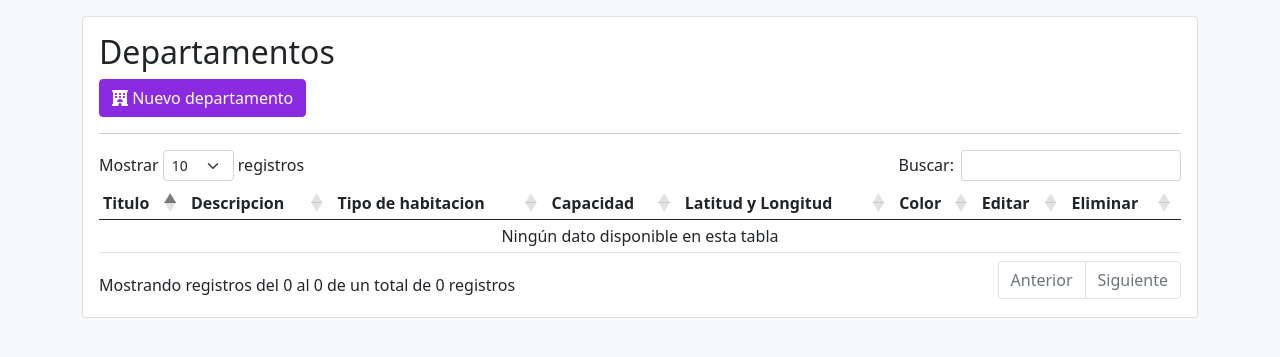
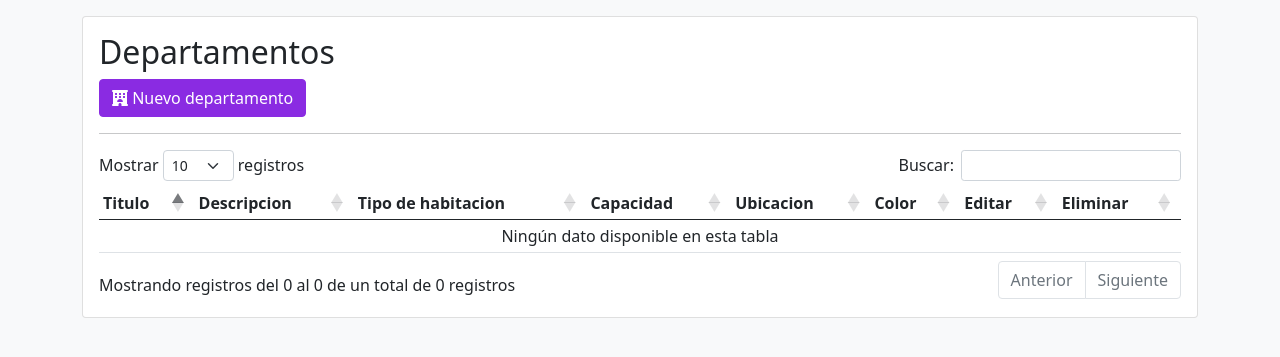
Before and after one commit to maximilianoscr/reserva-floripa, a PHP site: page /reserva/modulos/departamentos.php in a window 1280 px wide. Shown: the part 66-423 px from the top of the page. Run offline with PHP 8.4, Linux system fonts and the light colour scheme; the visitor is signed in with stand-in values (Sample User, id 1); tables that the repository leaves empty or names only in its code hold one stand-in row (values such as "Sample post"); some libraries are stand-ins or nearby versions.

Commit message:
subo cambios

```diff
--- a/clases/Departamentos.php
+++ b/clases/Departamentos.php
@@ -17,23 +17,19 @@
                                             altura,
                                             tipo_habitacion,
                                             descripcion,
-                                            x_mapa,
-                                            y_mapa,
+                                            ubi,
                                             capacidad,
-                                            color,
-                                            imagen)
-                            VALUES (?, ?, ?, ?, ?, ?, ?, ?, ?, ?)";
+                                            color)
+                            VALUES (?, ?, ?, ?, ?, ?, ?, ?)";
             $query = $conexion->prepare($sql);
-            $query->bind_param('sssissssss', $data['titulo'],
+            $query->bind_param('sssissss', $data['titulo'],
                                         $data['direccion'],
                                         $data['altura'],
                                         $data['tipo_habitacion'],
                                         $data['descripcion'],
-                                        $data['x_mapa'],
-                                        $data['y_mapa'],
+                                        $data['ubi'],
                                         $data['capacidad'],
-                                        $data['color'],
-                                        $data['imagen']);
+                                        $data['color']);
             return $query->execute();
         }
 
@@ -113,19 +109,17 @@
                                             altura = ?,
                                             tipo_habitacion = ?,
                                             descripcion = ?,
-                                            x_mapa = ?,
-                                            y_mapa = ?,
+                                            ubi = ?,
                                             capacidad = ?,
                                             color = ?
                     WHERE id = ?";//revisar falta AGREGAR IMAGEEEN
             $query = $conexion->prepare($sql);
-            $query->bind_param('sssssssssi', $data['titulo'],
+            $query->bind_param('ssssssssi', $data['titulo'],
                                         $data['direccion'],
                                         $data['altura'],
                                         $data['tipo_habitacion'],
                                         $data['descripcion'],
-                                        $data['x_mapa'],
-                                        $data['y_mapa'],
+                                        $data['ubi'],
                                         $data['capacidad'],
                                         $data['color'],
                                         $data['id']);
--- a/modulos/departamentos/modal_agregar.php
+++ b/modulos/departamentos/modal_agregar.php
@@ -25,10 +25,8 @@
             </select>
             <label for="descripcion">Descripcion</label>
             <input type="text" class="form-control" id="descripcion" name="descripcion" required>
-            <label for="x_mapa">Latitud</label>
+            <label for="x_mapa">Ubicacion</label>
             <input type="text" class="form-control" id="x_mapa" name="x_mapa" >
-            <label for="y_mapa">Longitud</label>
-            <input type="text" class="form-control" id="y_mapa" name="y_mapa" >
             <label for="capacidad">Capacidad en personas</label>
             <input type="number" class="form-control" id="capacidad" name="capacidad" required>
             <label for="color">Color</label>
--- a/modulos/departamentos/modal_editar.php
+++ b/modulos/departamentos/modal_editar.php
@@ -27,10 +27,8 @@
             </select>
             <label for="descripcionu">Descripcion</label>
             <input type="text" class="form-control" id="descripcionu" name="descripcionu" required>
-            <label for="x_mapau">Latitud</label>
+            <label for="x_mapau">Ubicacion</label>
             <input type="text" class="form-control" id="x_mapau" name="x_mapau" >
-            <label for="y_mapau">Longitud</label>
-            <input type="text" class="form-control" id="y_mapau" name="y_mapau" >
             <label for="capacidadu">Capacidad en personas</label>
             <input type="number" class="form-control" id="capacidadu" name="capacidadu" required>
             <label for="coloru">Color</label>
--- a/modulos/departamentos/tabla_departamentos.php
+++ b/modulos/departamentos/tabla_departamentos.php
@@ -11,7 +11,7 @@
             <th>Descripcion</th>
             <th>Tipo de habitacion</th>
             <th>Capacidad</th>
-            <th>Latitud y Longitud</th>
+            <th>Ubicacion</th>
             <th>Color</th>
             <th>Editar</th>
             <th>Eliminar</th>
@@ -24,8 +24,8 @@
             <td><?php echo $key['descripcion'] ?></td>
             <td><?php echo $key['tipo_habitacion'] ?></td>
             <td><?php echo $key['capacidad'] ?></td>
-            <?php if($key['x_mapa'] != '' && $key['y_mapa'] != '' ){ ?>
-                <td><a href="<?php echo "https://www.google.com/maps?q=".$key['x_mapa'].",".$key['y_mapa'] ?>" target="_blank">Haga click para ver la ubicaci&oacute;n</a></td>
+            <?php if($key['ubi'] != '' ){ ?>
+                <td><a href="<?php echo "https://www.google.com/maps?q=".$key['ubi']; ?>" target="_blank">Haga click para ver la ubicaci&oacute;n</a></td>
             <?php }else{ ?>
                 <td>Ubicaci&oacute;n no cargada</a></td>
             <?php } ?>
--- a/public/js/departamentos.js
+++ b/public/js/departamentos.js
@@ -46,7 +46,7 @@ function eliminarDepartamento(id_departamento) {
                 url:"../servidor/departamentos/eliminar.php",
                 success:function(respuesta) {
                     if (respuesta == 1) {
-                        $('#tablaDepartmanentos').load('departamentos/tabla_departamentos.php');
+                        $('#tablaDepartamentos').load('departamentos/tabla_departamentos.php');
                         Swal.fire({
                             title: 'Exito!',
                             text: 'Eliminado',
@@ -79,8 +79,7 @@ function editarDepartamento(id_departamento){
             $('#alturau').val(respuesta[0].altura);
             $('#tipo_habitacionu').val(respuesta[0].tipo_habitacion);
             $('#descripcionu').val(respuesta[0].descripcion);
-            $('#x_mapau').val(respuesta[0].x_mapa);
-            $('#y_mapau').val(respuesta[0].y_mapa);
+            $('#x_mapau').val(respuesta[0].ubi);
             $('#capacidadu').val(respuesta[0].capacidad);
             $('#coloru').val(respuesta[0].color);
         }
--- a/servidor/departamentos/actualizar.php
+++ b/servidor/departamentos/actualizar.php
@@ -9,8 +9,7 @@
         "altura" => $_POST['alturau'],
         "tipo_habitacion" => $_POST['tipo_habitacionu'],
         "descripcion" => $_POST['descripcionu'],
-        "x_mapa" => $_POST['x_mapau'],
-        "y_mapa" => $_POST['y_mapau'],
+        "ubi" => $_POST['x_mapau'],
         "color" => $_POST['coloru'],
         "capacidad" => $_POST['capacidadu']
     );
--- a/servidor/departamentos/agregar.php
+++ b/servidor/departamentos/agregar.php
@@ -8,8 +8,7 @@
         "altura" => $_POST['altura'],
         "tipo_habitacion" => $_POST['tipo_habitacion'],
         "descripcion" => $_POST['descripcion'],
-        "x_mapa" => $_POST['x_mapa'],
-        "y_mapa" => $_POST['y_mapa'],
+        "ubi" => $_POST['x_mapa'],
         "color" => $_POST['color'],
         "capacidad" => $_POST['capacidad']
         //y falta la imagen
```
